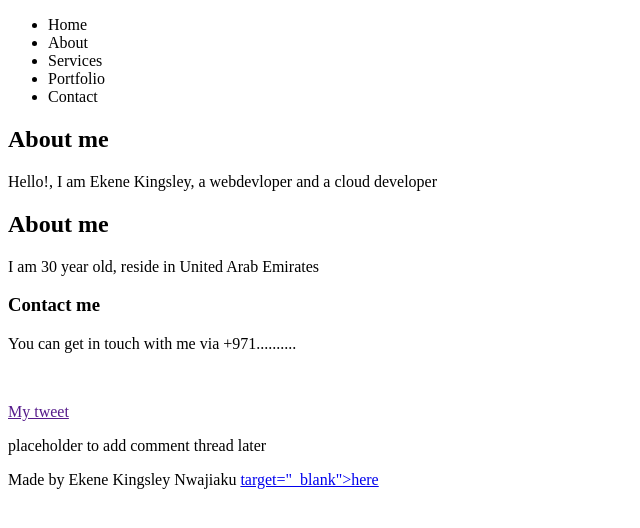
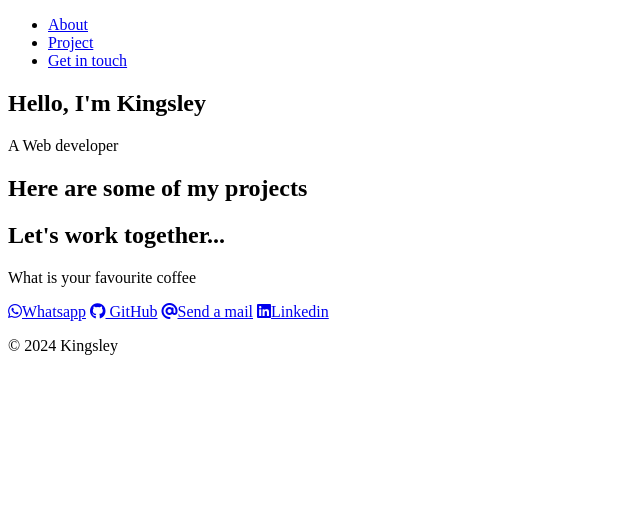
Before and after one commit to ghostmastermind/My_First_Portfolio, a plain HTML site: page html_basic/index.html in a window 1280 px wide. Shown: the whole page, without its empty margins (0-640 px from the left). Drawn offline with Linux system fonts and the light colour scheme.

Commit message:
Changed things, solo project

```diff
--- a/html_basic/index.html
+++ b/html_basic/index.html
@@ -1,40 +1,67 @@
 <!DOCTYPE html>
 <html lang="en">
   <head>
+    <script src="https://kit.fontawesome.com/1e12ef61e3.js" crossorigin="anonymous"></script>
     <title>
       My Portfolio
     </title>
   </head>
   <body>
-    <header>
-      <ul>
-        <li>Home</li>
-        <li>About</li>
-        <li>Services</li>
-        <li>Portfolio</li>
-        <li>Contact</li>
+    <!--Start NAV -->
+    <nav id="navbar" class="nav">
+      <ul class="nav-list">
+        <li>
+          <a href="#welcome-section">About</a>
+        </li>
+        <li>
+          <a href="#projects">Project</a>
+        </li>
+        <li>
+          <a href="#contact">Get in touch</a>
+        </li>
       </ul>
-    </header>
-    <main>
-      <article>
-    <h1>About me</h1>
-    <p> Hello!, I am Ekene Kingsley, a webdevloper and a cloud developer</p>
-    <h2>About me</h2>
-    <p>I am 30 year old, reside in United Arab Emirates</p>
-    <h3>Contact me</h3>
-    <p>You can get in touch with me via +971..........</p>
-      <p></p><a href="https://www.google.co.uk/"><img src "https://i.ibb.co/gTDZZT8/ALX-Logo-07.png"></a></a></p>
-      <a href "tweets.html">My tweet</a>
-    </article>
-    <aside>
-      <p>
-        placeholder to add comment thread later
-      </p>
-    </aside>
+    </nav>
+    <!-- End NAV -->
+    <!--Stating of welcome section -->
+      <section id="welcome-section" class="welcome-section">
+        <h1>
+          Hello, I'm Kingsley </h1>
+          <P>A Web developer</p>
+
+
+      </section>
+      <!-- Welcome section ends here -->
+      <!-- Starting of project section -->
+      <!-- todo: add projects-->
+      <section id="projects" class="projects-section">
+        <h2 class="project-section-header">Here are some of my projects</h2>
+        <div class="proect-tile"></div>
+      </section>
+      <!-- Project section ends here -->
+      <!-- Contact section stats here-->
+      <section id="contact" class="contact-section">
+        <div class="contact-section-header">
+          <h2>Let's work together...</h2>
+          <p>What is your favourite coffee</p>
+        </div>
+        <div class="contact-link">
+          <a href="https://wa.me/+971585106295" target="_blank" class="btn contact-details"><i class="fa-brands fa-whatsapp"></i>Whatsapp</a>
+          <a id="profile link" href="https://github.com/ghostmastermind" target="_blank" class="btn contact-details">
+          <i class="fa-brands fa-github"></i>  GitHub</a>
+
+          <a href="mailto:ekenekingsleynwajiaku@gmail.com" class="btn contact-details">
+            <i class="fa-solid fa-at"></i>Send a mail</a>
+            <a href= "https://www.linkedin.com/in/ekene-nwajiaku-28b2b663/"target="_blank" class="btn contact-details">
+            <i class="fa-brands fa-linkedin"></i>Linkedin</a>
+            <!---End of contact section-->
+            <!-- Start of footer section-->
+            <footer></footer>
+        <p>© 2024 Kingsley</p>
+
+
+        </div>
+      </section>
     </main>
   </body>
-  <footer>
-    Made by Ekene Kingsley Nwajiaku <a href= "https://www.linkedin.com/in/ekene-nwajiaku-28b2b663/">target="_blank">here</a>
-  </footer>
 
 </html>
```
